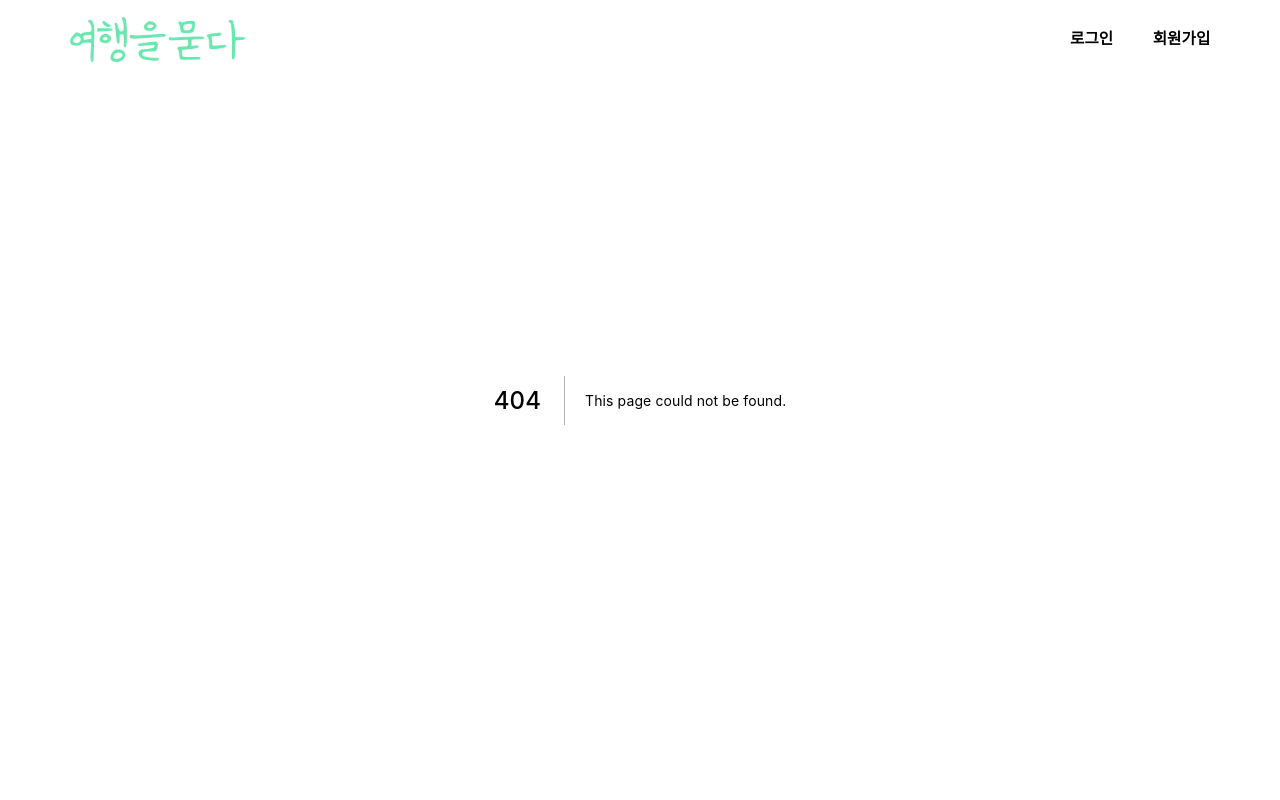
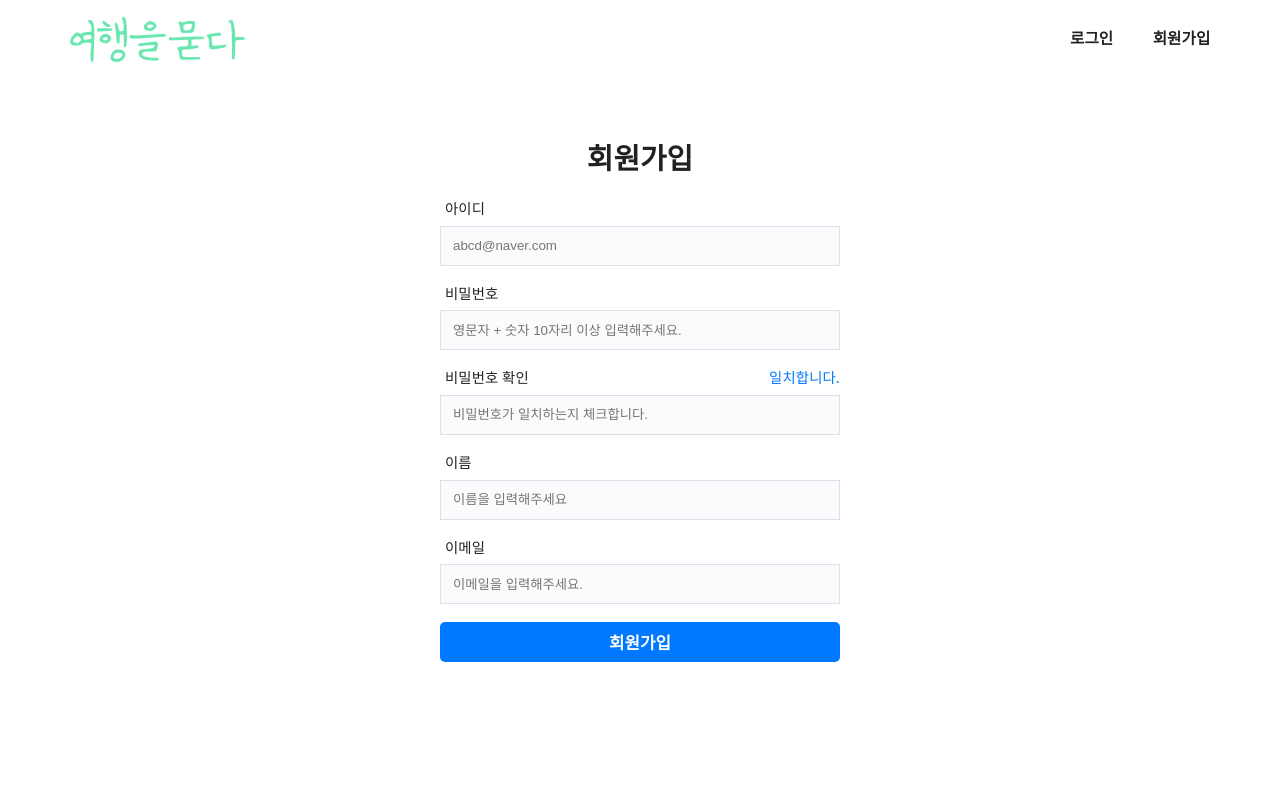
Before and after one commit to Ask-Travel/ask-travel, a Next.js app: page /signup in a window 1280 px wide. Before the commit this address had no page. Shown: the top 800 px of the page. Built offline with nearby package versions, Linux system fonts and the light colour scheme.

Commit message:
회원가입 페이지 레이아웃

```diff
--- a/components/common/Header.tsx
+++ b/components/common/Header.tsx
@@ -124,7 +124,9 @@ function Header() {
             <Link href="/login">
               <MemberButton>로그인</MemberButton>
             </Link>
-            <MemberButton>회원가입</MemberButton>
+            <Link href="/signup">
+              <MemberButton>회원가입</MemberButton>
+            </Link>
           </NoLoginInterface>
         )}
       </Wrapper>
--- a/pages/login/index.tsx
+++ b/pages/login/index.tsx
@@ -11,7 +11,7 @@ const Wrapper = styled.div`
   align-items: center;
 `;
 
-const LoginForm = styled.form`
+export const LoginForm = styled.form`
   display: flex;
   flex-direction: column;
   gap: 5%;
@@ -22,12 +22,12 @@ const LoginForm = styled.form`
   background-color: white;
 `;
 
-const Title = styled.h1`
+export const Title = styled.h1`
   font-size: 2.4rem;
   font-weight: 800;
 `;
 
-const InputDiv = styled.div`
+export const InputDiv = styled.div`
   width: 80%;
   display: flex;
   flex-direction: column;
@@ -44,15 +44,18 @@ const InputDiv = styled.div`
   }
 `;
 
-const Input = styled.input`
+export const Input = styled.input`
   width: 100%;
   height: 40px;
   padding: 8px 12px;
   background-color: #fbfbfd;
   border: 1px solid #d7e2eb;
+  &:focus {
+    outline: none;
+  }
 `;
 
-const LoginButton = styled.button`
+export const SubmitBtn = styled.button`
   display: block;
   height: 40px;
   font-size: 1.4rem;
@@ -99,7 +102,7 @@ const LoginPage: NextPage = () => {
           <Input type="text" placeholder="아이디" />
         </InputDiv>
         <InputDiv>
-          <LoginButton>로그인 하기</LoginButton>
+          <SubmitBtn>로그인 하기</SubmitBtn>
         </InputDiv>
         <JoinDiv>
           아직 계정이 없으신가요?
--- /dev/null
+++ b/pages/signup/index.tsx
@@ -0,0 +1,60 @@
+import { NextPage } from "next";
+import styled from "styled-components";
+import { Input, InputDiv, LoginForm, SubmitBtn, Title } from "../login";
+
+const Wrapper = styled.div`
+  width: 100vw;
+  height: 90vh;
+  margin-top: 100px;
+  display: flex;
+  justify-content: center;
+`;
+
+const JoinForm = styled(LoginForm)`
+  height: 600px;
+  gap: 3%;
+`;
+
+const SignUp: NextPage = () => {
+  return (
+    <Wrapper>
+      <JoinForm>
+        <Title>회원가입</Title>
+        <InputDiv>
+          <div>아이디</div>
+          <Input type="text" placeholder="abcd@naver.com" />
+        </InputDiv>
+        <InputDiv>
+          <div>비밀번호</div>
+          <Input
+            type="password"
+            placeholder="영문자 + 숫자 10자리 이상 입력해주세요."
+          />
+        </InputDiv>
+        <InputDiv>
+          <div>
+            비밀번호 확인
+            <span>일치합니다.</span>
+          </div>
+          <Input
+            type="password"
+            placeholder="비밀번호가 일치하는지 체크합니다."
+          />
+        </InputDiv>
+        <InputDiv>
+          <div>이름</div>
+          <Input type="text" placeholder="이름을 입력해주세요" />
+        </InputDiv>
+        <InputDiv>
+          <div>이메일</div>
+          <Input type="email" placeholder="이메일을 입력해주세요." />
+        </InputDiv>
+        <InputDiv>
+          <SubmitBtn>회원가입</SubmitBtn>
+        </InputDiv>
+      </JoinForm>
+    </Wrapper>
+  );
+};
+
+export default SignUp;
```
